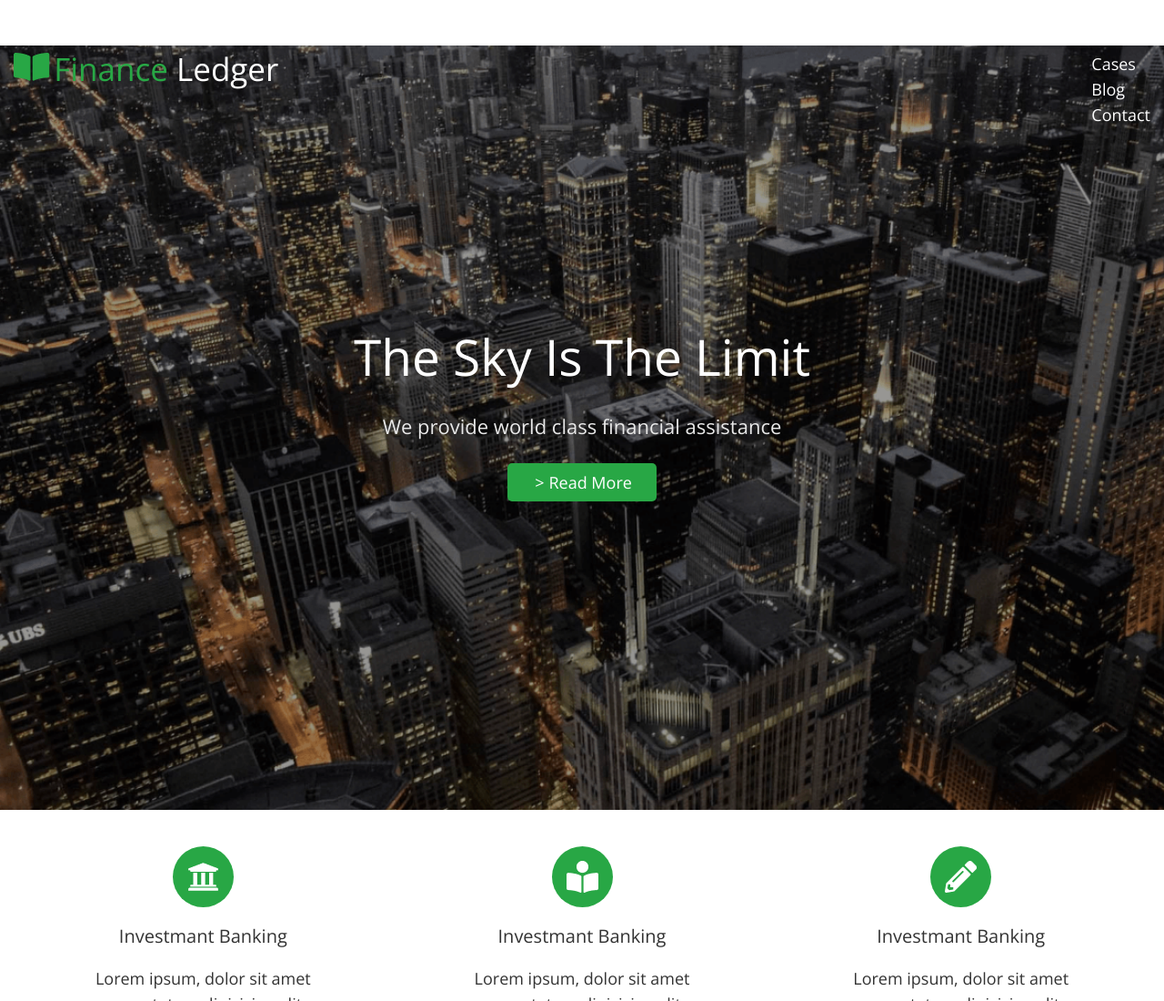
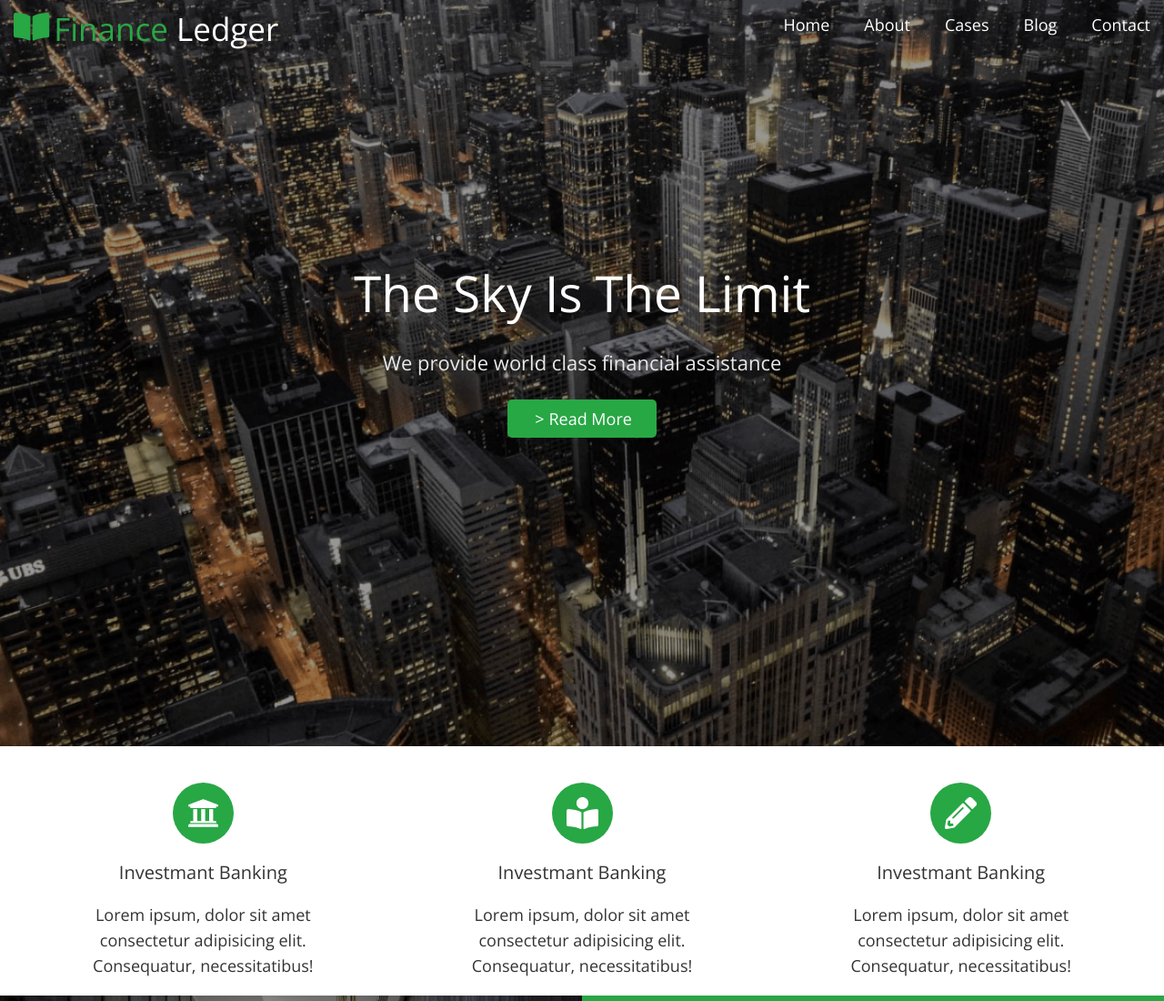
Before and after one commit to Vitalik-13/practik, a plain HTML site: page index.html in a window 1280 px wide. Shown: the top 1100 px of the page at 91% size. Drawn offline with nearby package versions, Linux system fonts and the light colour scheme.

Commit message:
add new class

```diff
--- a/style.css
+++ b/style.css
@@ -28,7 +28,7 @@ a{
 /* /*------------------------------------------------------------------------------------/ */
 .header{
     min-height: 70px;
-    z-index: 1;
+    z-index: 3;
 }
 .logo{
     padding-top: 11px;
@@ -50,7 +50,7 @@ a{
     justify-content: space-between;
     align-items: center;
 }
-.menu-nav{
+.navigation{
     display: flex;
     gap: 38px;
 }
```
